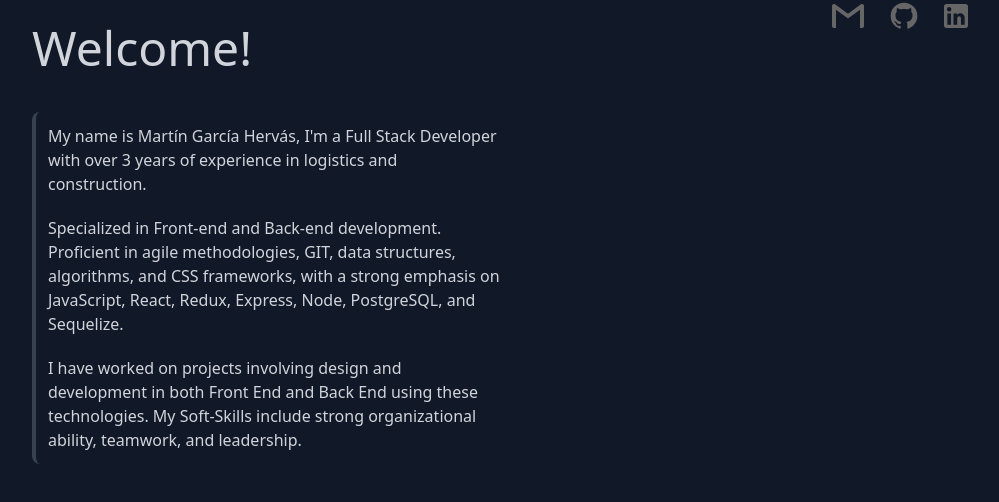
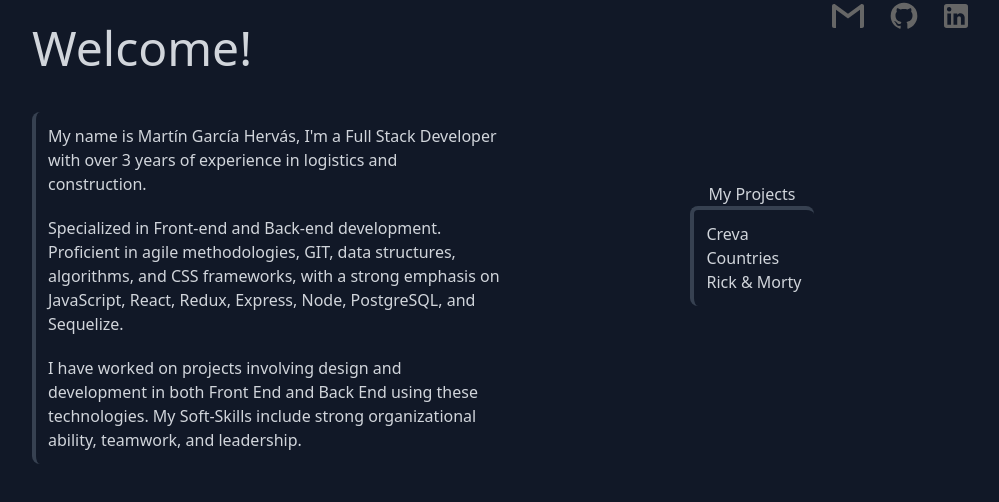
Before and after one commit to MartinGarciaHervas/Portfolio, a React (Vite) app: page / in a window 1280 px wide. Shown: the top 502 px of the page, without its empty margins (128-1127 px from the left). Built offline with nearby package versions, Linux system fonts and the light colour scheme.

Commit message:
projects display

```diff
--- a/src/Views/Home.tsx
+++ b/src/Views/Home.tsx
@@ -1,4 +1,5 @@
 import Bio from "../components/Bio"
+import Projects from "../components/Projects"
 import SocialMedia from "../components/SocialMedia"
 
 const Home = () => {
@@ -7,6 +8,7 @@ const Home = () => {
             <SocialMedia />
             <div className="flex">
                 <Bio />
+                <Projects />
             </div>
         </div>
     )
--- a/src/components/Bio.tsx
+++ b/src/components/Bio.tsx
@@ -1,7 +1,7 @@
 const Bio = () => {
     return (
-        <div className="flex justify-start">
-            <div className="w-1/2">
+        <div className="flex justify-start w-1/2">
+            <div>
                 <h1 className="text-5xl mb-10">Welcome!</h1>
                 <div className="border-l-4 border-gray-700 hover:border-bordergreen transition-all duration-300 rounded-lg p-3">
                     <p className="mb-5">My name is Martín García Hervás, I'm a Full Stack Developer with over 3 years of experience in logistics and construction.</p>
--- /dev/null
+++ b/src/components/Projects.tsx
@@ -0,0 +1,14 @@
+const Projects = () => {
+return (
+    <div className="flex flex-col items-center justify-center w-1/2">
+        <h1>My Projects</h1>
+        <div className="flex flex-col border-l-4 border-t-4 border-gray-700 hover:border-bordergreen transition-all duration-300 rounded-lg p-3">
+            <p>Creva</p>
+            <p>Countries</p>
+            <p>Rick & Morty</p>
+        </div>
+    </div>
+)
+}
+
+export default Projects
```
